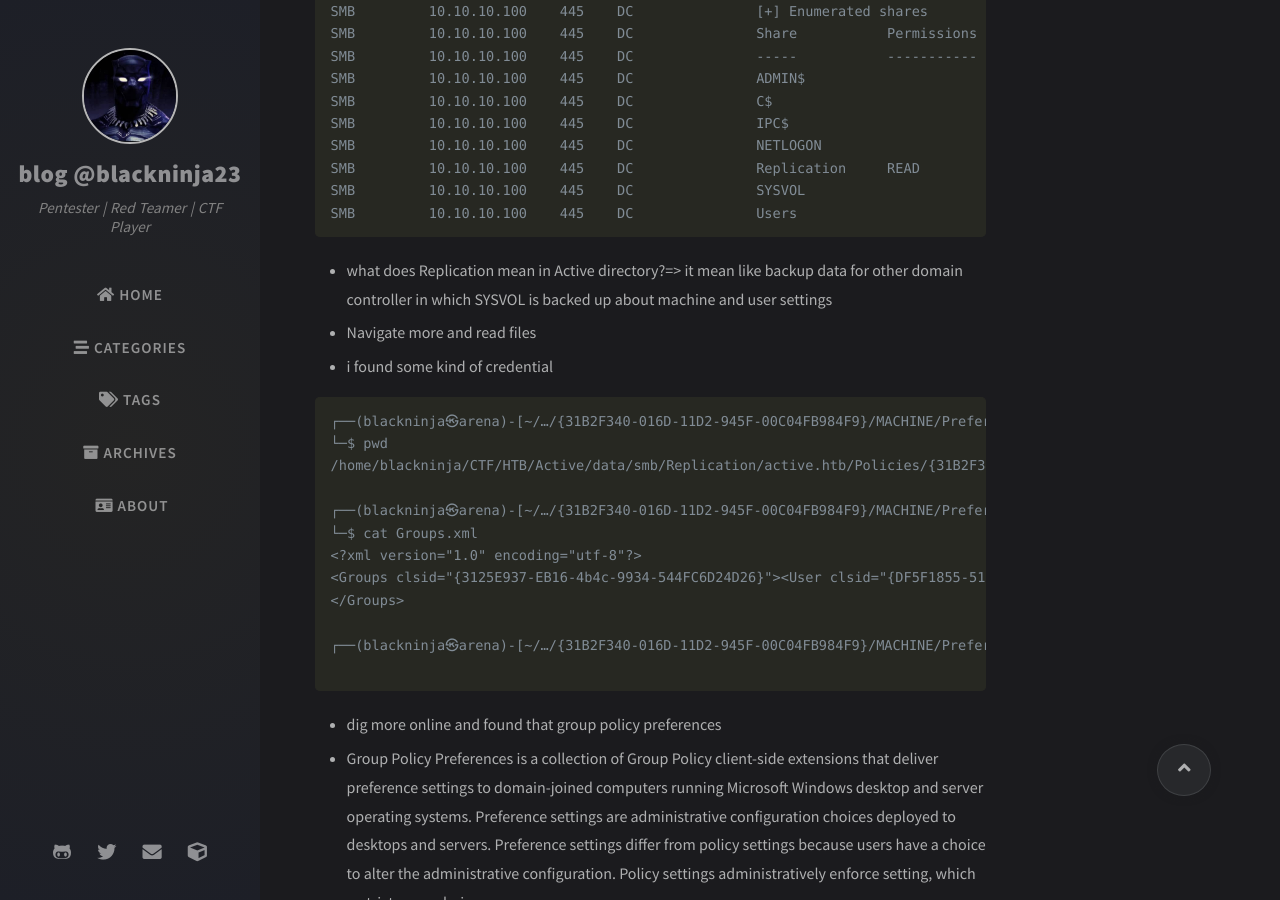
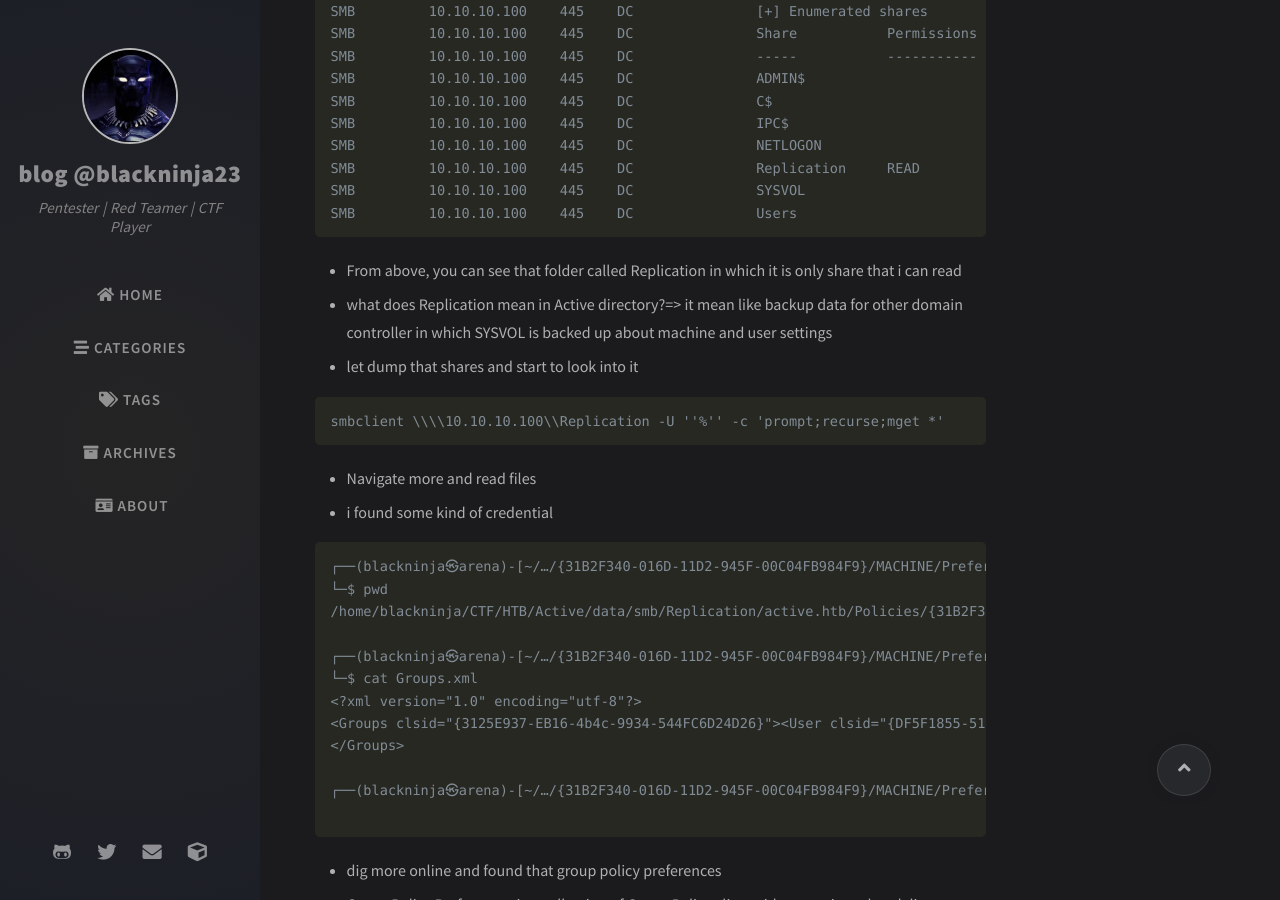
Before and after one commit to blackninja23/blackninja23.github.io, a Jekyll site: the page built from _posts/HTB/easy/Active/2021-07-19-Active-HTB.md, in a window 1280 px wide and 900 px high, scrolled down 3474 px. Built offline with Jekyll 4.4.1, drawn with Linux system fonts in a browser that asks for light colours; nearby versions of some CDN libraries; comment, search, counter and statistics services are not loaded.

Commit message:
Update 2021-07-19-Active-HTB.md

````diff
--- a/_posts/HTB/easy/Active/2021-07-19-Active-HTB.md
+++ b/_posts/HTB/easy/Active/2021-07-19-Active-HTB.md
@@ -124,7 +124,13 @@ SMB         10.10.10.100    445    DC               Replication     READ
 SMB         10.10.10.100    445    DC               SYSVOL                          Logon server share
 SMB         10.10.10.100    445    DC               Users
 ```
+- From above, you can see that folder called Replication in which it is only share that i can read
 - what does Replication mean in Active directory?=> it mean like backup data for other domain controller in which SYSVOL is backed up about machine and user settings
+- let dump that shares and start to look into it
+
+```
+smbclient \\\\10.10.10.100\\Replication -U ''%'' -c 'prompt;recurse;mget *'
+```
 - Navigate more and read files
 - i found some kind of credential
 
````
